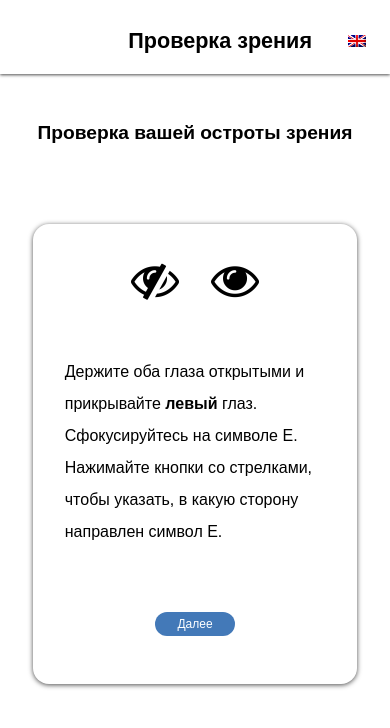
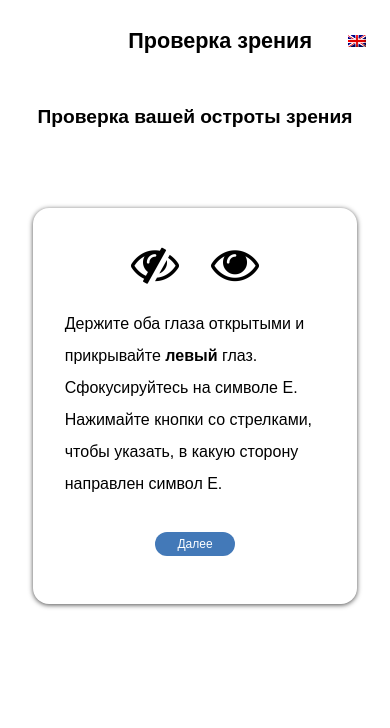
Before and after one commit to Oxian66/vtBot-test, a React (Create React App) app: page / in a window 390 px wide. Shown: the top 728 px of the page. Built offline with nearby package versions, Linux system fonts and the light colour scheme; a web font is replaced by a local one.

Commit message:
попробовала поменять высоту

```diff
--- a/src/components/UI/_card.css
+++ b/src/components/UI/_card.css
@@ -11,6 +11,13 @@
   box-shadow: 0px 1px 5px rgba(0, 0, 0, 0.7);
 }
 
+@media only screen and (max-width: 770px) {
+  .container-card {
+    padding: 2rem 1.5rem;
+    gap: 0;
+  }
+}
+
 @media only screen and (max-width: 430px) {
   .container-card {
     padding: 2rem 1.5rem;
--- a/src/components/header/_header.css
+++ b/src/components/header/_header.css
@@ -36,7 +36,8 @@
 
 @media only screen and (max-width: 770px) {
   .header {
-    padding: 1rem 2rem 0.5rem;
+    padding: 10px 0 0 0;
+    margin: 0;
   }
   .header-title {
     font-size: 1.65rem;
--- a/src/style/App.css
+++ b/src/style/App.css
@@ -65,10 +65,19 @@ main {
 }
 
 @media only screen and (max-width: 770px) {
+
+  main {
+    background-color: #fff;
+    display: flex;
+    flex-direction: column;
+    align-items: center;
+    gap: 2rem;
+  }
   .page-title {
     font-size: 1.4rem;
-    padding: 1rem;
+    padding: 0;
     text-align: left !important;
+    margin-top: 1rem;
   }
   .column {
     width: 100%;
@@ -81,6 +90,10 @@ main {
   .row {
     padding: 1rem !important;
     gap: 1rem;
+  }
+  body {
+    padding: 0;
+    overflow: hidden;
   }
 }
 
```
